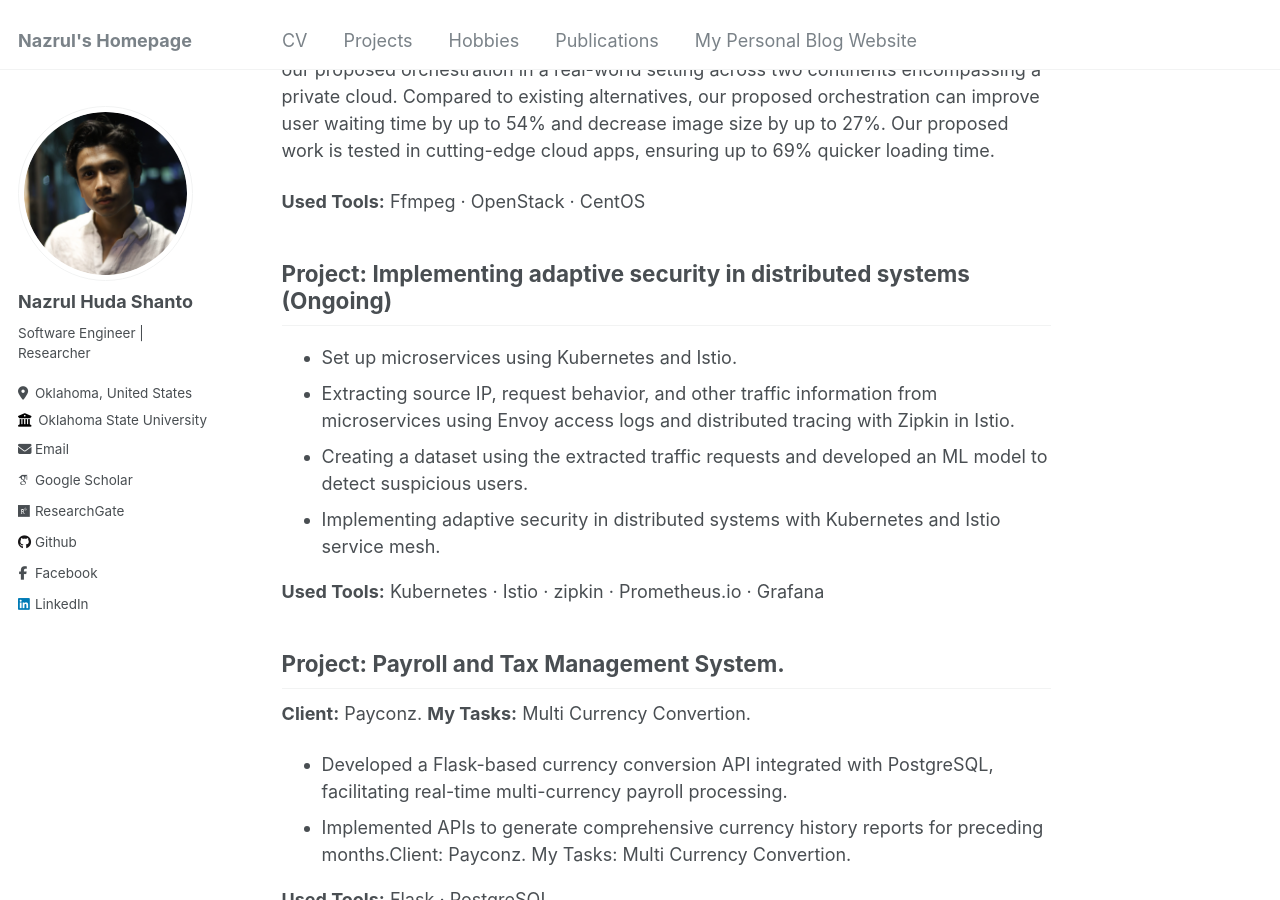
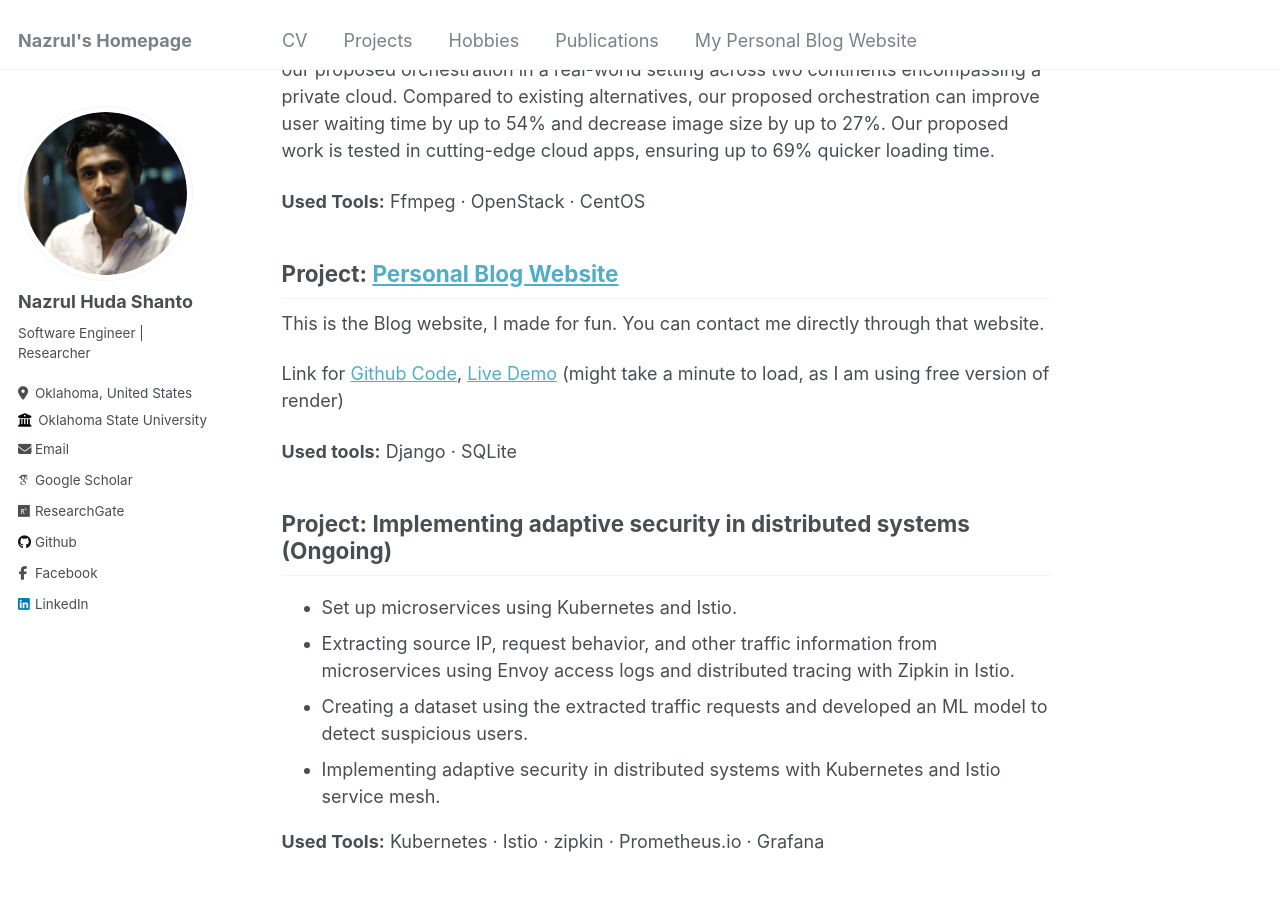
Before and after one commit to nazrulhuda/portfolio, a Jekyll site: the page built from _pages/project.md, in a window 1280 px wide and 900 px high, scrolled down 1038 px. Built offline with Jekyll 4.4.1, drawn with Linux system fonts in a browser that asks for light colours; some web fonts are replaced.

Commit message:
first commit

```diff
--- a/_pages/project.md
+++ b/_pages/project.md
@@ -37,6 +37,14 @@ Links for [Github Code](https://github.com/nazrulhuda/video-codec-for-live-strea
 By customizing the Progressive JPEG method, we propose a new Scan Script to ensure Faster Image Retrieval. Furthermore, we also propose a new lossy PJPEG architecture to reduce the file size as a solution to overcome our Scan Script’s drawback. We evaluate our proposed orchestration in a real-world setting across two continents encompassing a private cloud. Compared to existing alternatives, our proposed orchestration can improve user waiting time by up to 54% and decrease image size by up to 27%. Our proposed work is tested in cutting-edge cloud apps, ensuring up to 69% quicker loading time.
 
 **Used Tools:** Ffmpeg · OpenStack · CentOS
+
+## Project: [Personal Blog Website](https://github.com/nazrulhuda/nazrulhudashanto)
+
+This is the Blog website, I made for fun. You can contact me directly through that website.
+
+Link for [Github Code](https://github.com/nazrulhuda/nazrulhudashanto), [Live Demo](https://nazrulxh.onrender.com/) (might take a minute to load, as I am using free version of render)
+
+**Used tools:** Django · SQLite
 
 
 
@@ -84,6 +92,7 @@ Links for [Demo](https://drive.google.com/drive/folders/1EeoPtclp0twt1duJFrJmcXI
 
 Link of [Website](https://kramasoft.com/landing)
 
+
 ## Project: Government-Citizen Interaction Portal.
 **Client:** Janatar Sarkar
 **My Tasks:** Managing Citizen Portal, Role Management and Security.
```
